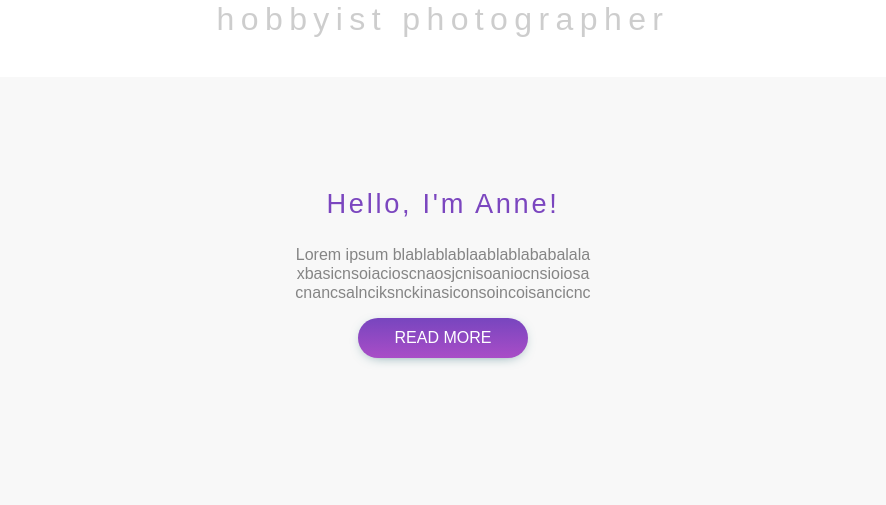
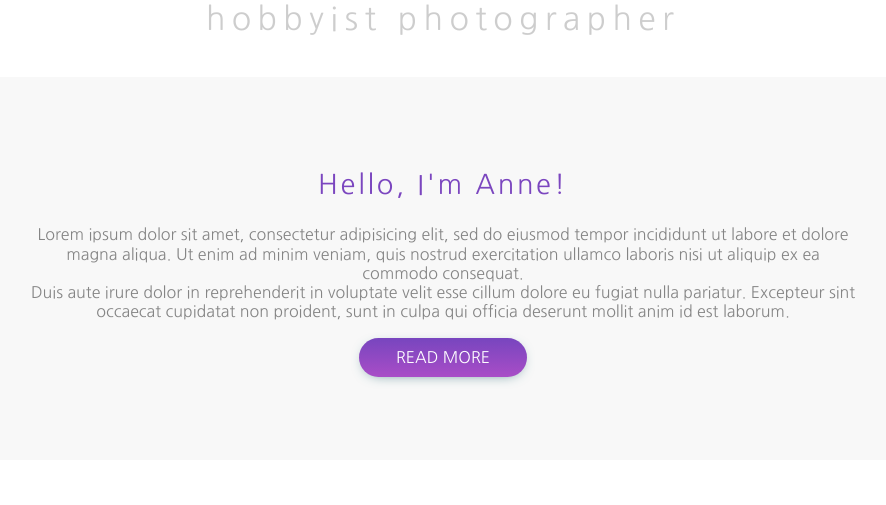
Before and after one commit to magdalenaszczech/first_final, a plain HTML site: page index.html in a window 1280 px wide. Shown: the part 249-754 px from the top of the page, without its empty margins (197-1083 px from the left). Drawn offline with Linux system fonts and the light colour scheme.

Commit message:
Add new font

```diff
--- a/index.html
+++ b/index.html
@@ -6,6 +6,7 @@
     <meta http-equiv="X-UA-Compatible" content="ie=edge">
     <link rel="stylesheet" href="style.css">
     <script src="https://kit.fontawesome.com/a616acfa97.js" crossorigin="anonymous"></script>
+    <link href="https://fonts.googleapis.com/css?family=Nanum+Gothic&display=swap" rel="stylesheet">
     <title>Document</title>
 </head>
 <body>
@@ -29,9 +30,10 @@
                     Hello, I'm Anne!
                 </h3>
                 <p>
-                    Lorem ipsum blablablablaablablababalala <br>
-                    xbasicnsoiacioscnaosjcnisoaniocnsioiosa <br>
-                    cnancsalnciksnckinasiconsoincoisancicnc
+                    Lorem ipsum dolor sit amet, consectetur adipisicing elit, sed do eiusmod tempor incididunt ut labore et dolore magna aliqua.
+                    Ut enim ad minim veniam, quis nostrud exercitation ullamco laboris nisi ut aliquip ex ea commodo consequat.<br>
+                    Duis aute irure dolor in reprehenderit in voluptate velit esse cillum dolore eu fugiat nulla pariatur. Excepteur sint occaecat cupidatat non proident, sunt in culpa qui officia deserunt mollit anim id est laborum.
+
                 </p>
                 <p><a class="button" href="#" target="_blank">read more</a><p>
             </div>
@@ -52,7 +54,9 @@
                     <img src="img/7.jpg" alt="">
                     <img src="img/8.jpg" alt="">
             </div>
+            <div class="button-container">
             <p><a class="button-view" href="#" target="_blank">view more</a></p>
+            </div>
         </section>
 
         <!--Footer-->
@@ -68,6 +72,7 @@
                 <li><a class="icon" href="#" target="_blank" aria-label="Flickr">
                     <i class="fab fa-flickr"></i></a></li>
             </ul>
+            <p> &copy; 2019 Magdalena Szczęch</p>
         </div>
         </footer>
     </div>
--- a/style.css
+++ b/style.css
@@ -5,7 +5,7 @@
 }
 
 html {
-    font-family: Arial, Helvetica, sans-serif;
+    font-family: 'Nanum Gothic', sans-serif;
 }
 
 *, *::before, *::after {
@@ -57,9 +57,10 @@ header {
 }
 
 .welcome {
-    padding: 15%;
+    width: 100%;
+    position: relative;
+    padding: 7%;
     background-color: var(--bgcolor);
-    padding-top: 9%;
 }
 
 .welcome h3 {
@@ -127,6 +128,9 @@ header {
 }
 
 /* ViewMore Button Style */
+.button-container {
+    text-align: center;
+}
 
 .button-view {
     box-shadow: 0px 3px 14px -7px #276873;
@@ -180,3 +184,9 @@ ul.socialmedia {
     line-height: 1.5em;
     padding: 20px;
 }
+
+.footer-content p {
+    text-align: center;
+    color: var(--fontcolor);
+    font-size: 0.8em;
+}
```
